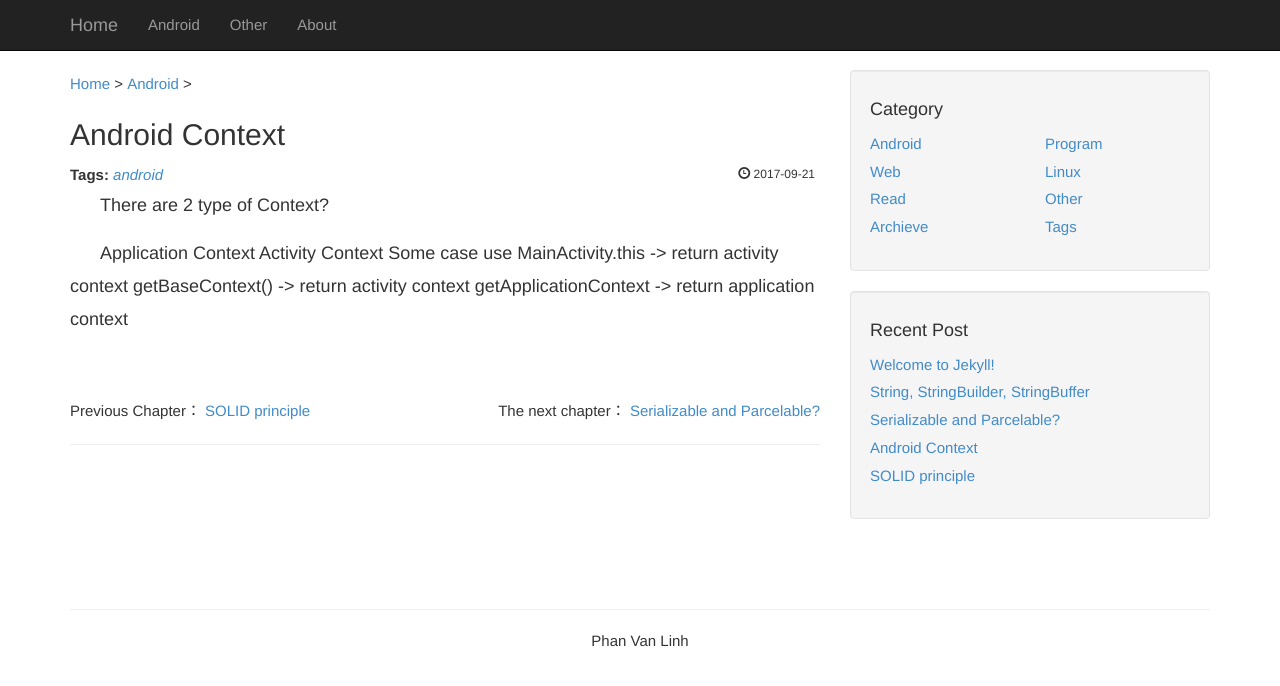
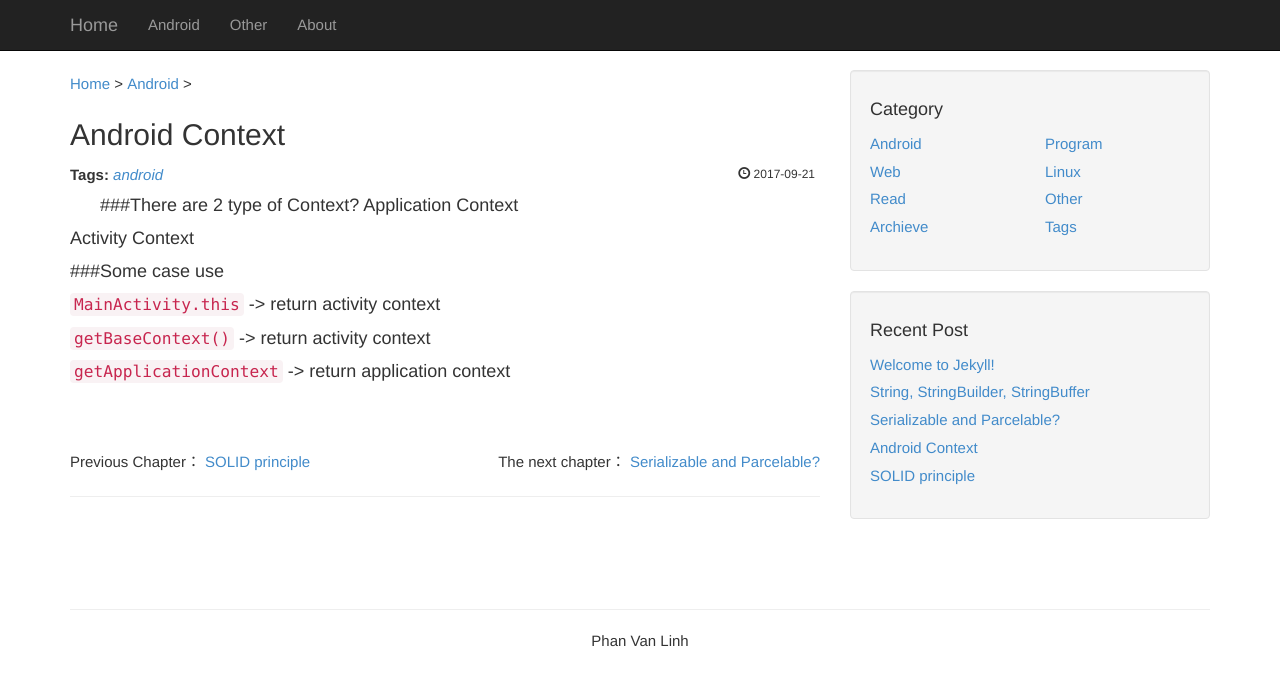
Before and after one commit to PhanVanLinh/phanvanlinh.github.io, a Jekyll site: the page built from _posts/2017-09-21-android-context.markdown, in a window 1280 px wide. Shown: the top 686 px of the page. Built offline with Jekyll 4.4.1, drawn with Linux system fonts in a browser that asks for light colours.

```diff
--- a/_posts/2017-09-21-android-context.markdown
+++ b/_posts/2017-09-21-android-context.markdown
@@ -4,11 +4,10 @@ category: "android"
 title:  "Android Context"
 tags: [android]
 ---
-There are 2 type of Context?
-
+###There are 2 type of Context?
 Application Context
 Activity Context
-Some case use
-MainActivity.this -> return activity context
-getBaseContext() -> return activity context
-getApplicationContext -> return application context
+###Some case use
+`MainActivity.this` -> return activity context
+`getBaseContext()` -> return activity context
+`getApplicationContext` -> return application context
```
